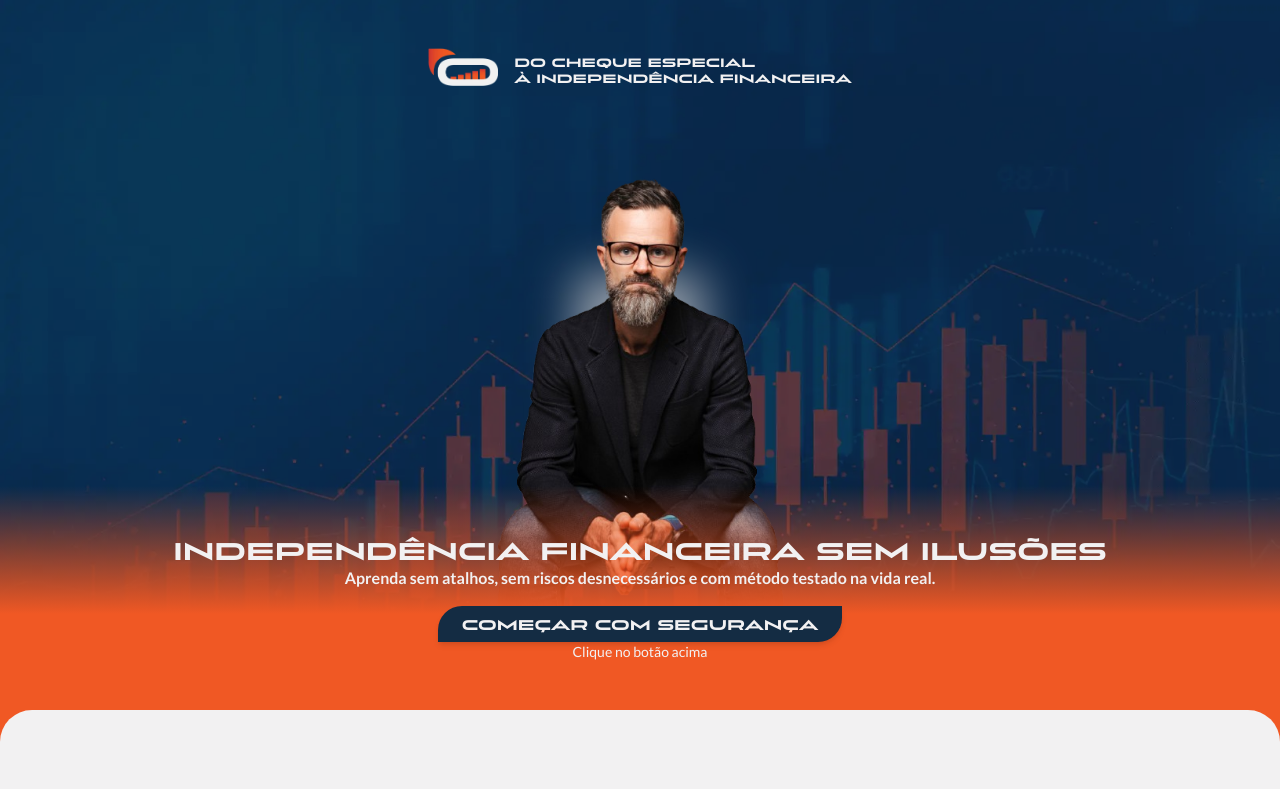
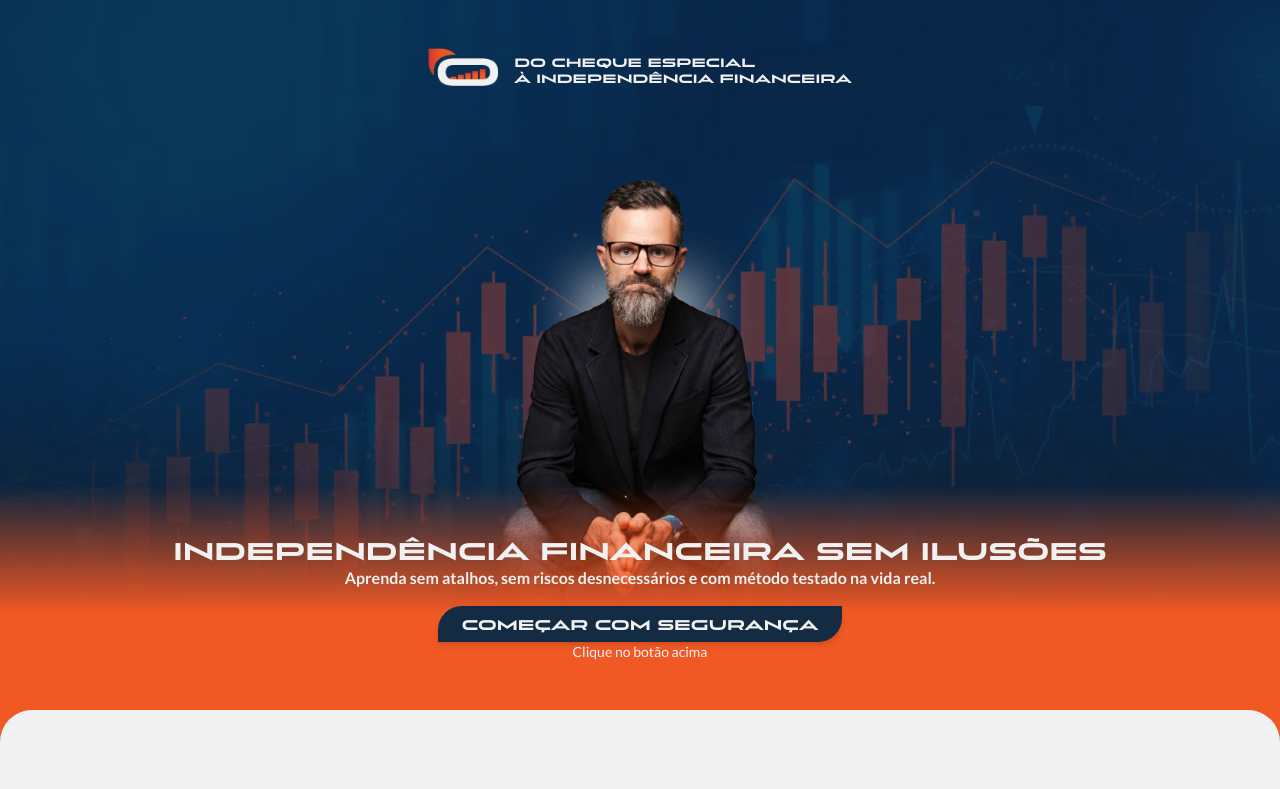
Before and after one commit to DevJeipi/lp-opacefinanceiro, a Next.js app: page / in a window 1280 px wide. Shown: the top 789 px of the page. Built offline with nearby package versions, Linux system fonts and the light colour scheme.

Commit message:
bg hero image changed to html img tag

```diff
--- a/src/components/ui/BgImage.tsx
+++ b/src/components/ui/BgImage.tsx
@@ -2,7 +2,12 @@ export function BgImage() {
     return (
         <>
             <div className="absolute inset-0 -z-20">
-                <img src="/imagemdefundologin.webp" alt="Bg fundo" />
+                <img
+                    src="/imagemdefundologin.webp"
+                    alt="Gráfico de fundo"
+                    className="h-full w-full object-cover"
+                    sizes="(max-width: 768px) 100vw, 50vw"
+                />
             </div>
             <div className="bg-primary-blue/40 absolute inset-0 -z-10" />
         </>
```
